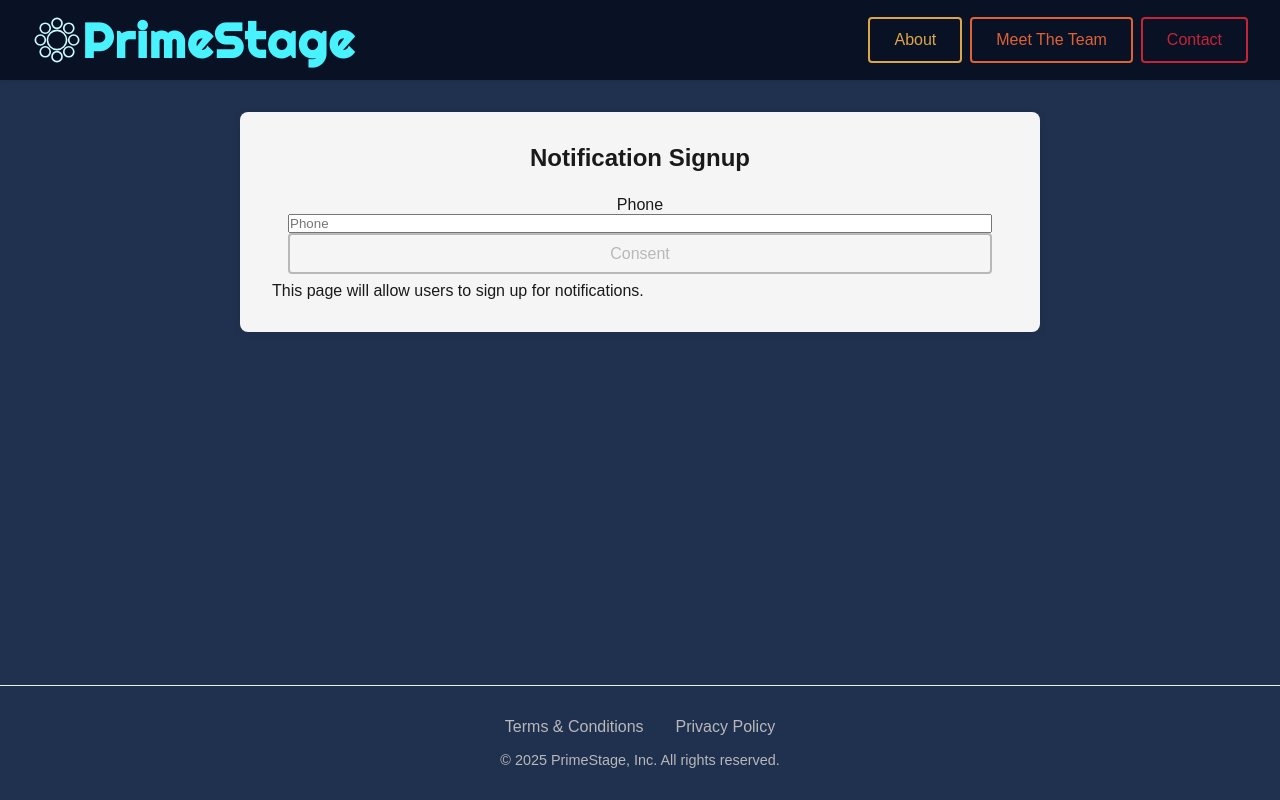
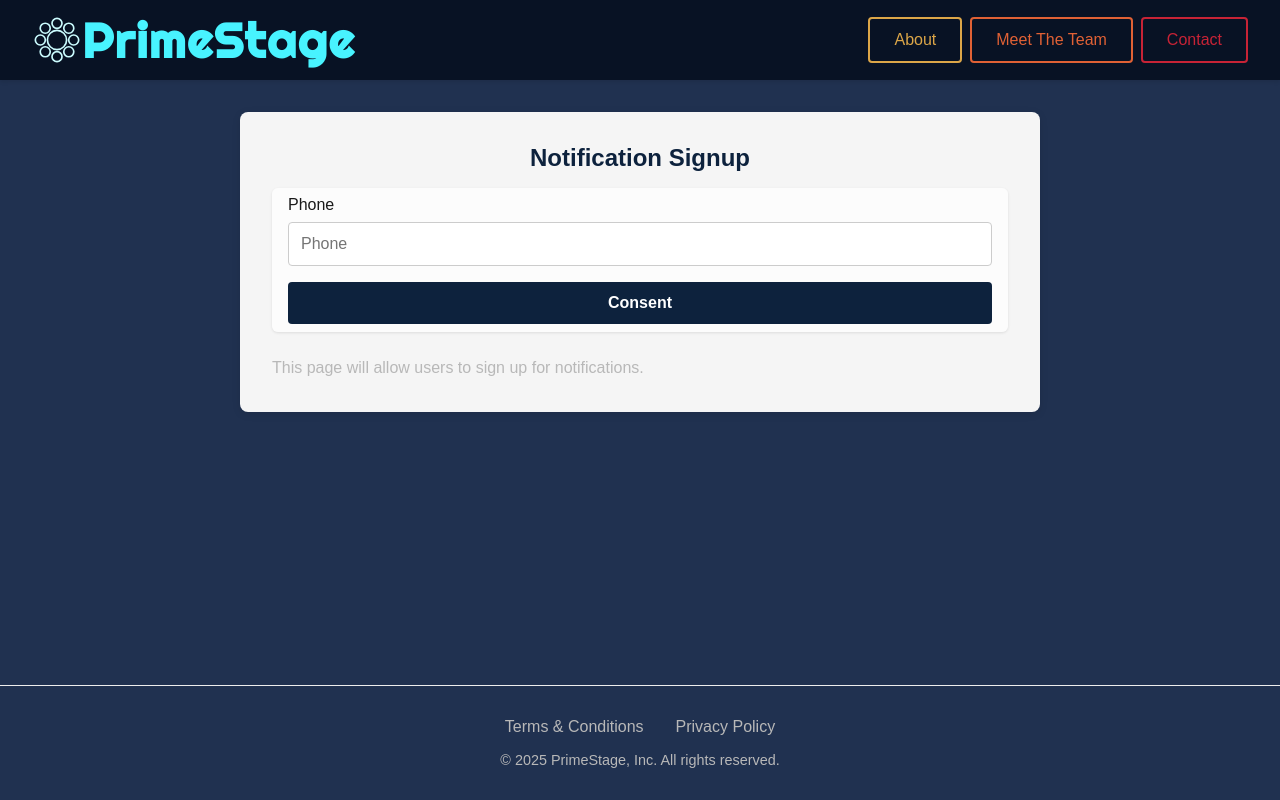
Before and after one commit to primestageprime/MarketingPortal, a SvelteKit app: page /notification in a window 1280 px wide. Built offline with nearby package versions, Linux system fonts and the light colour scheme.

Commit message:
added styling

```diff
--- a/src/routes/notification/+page.svelte
+++ b/src/routes/notification/+page.svelte
@@ -35,5 +35,51 @@
 
   h2 {
     margin-bottom: 1rem;
+    color: var(--color-primary, #333);
+    font-weight: 600;
+  }
+
+  .contact-form {
+    margin-bottom: 1.5rem;
+    background-color: rgba(255, 255, 255, 0.7);
+    border-radius: 6px;
+    box-shadow: 0 1px 3px rgba(0, 0, 0, 0.1);
+  }
+
+  input[type="tel"] {
+    padding: 0.75rem;
+    border: 1px solid #ccc;
+    border-radius: 4px;
+    font-size: 1rem;
+    width: 100%;
+    margin-bottom: 1rem;
+  }
+
+  label {
+    display: block;
+    margin-bottom: 0.5rem;
+    font-weight: 500;
+    text-align: left;
+  }
+
+  .button-secondary-white {
+    padding: 0.75rem 1.5rem;
+    background-color: var(--color-primary, #0056b3);
+    color: white;
+    border: none;
+    border-radius: 4px;
+    font-size: 1rem;
+    font-weight: 600;
+    cursor: pointer;
+    transition: background-color 0.2s;
+  }
+
+  .button-secondary-white:hover {
+    background-color: var(--color-primary-dark, #003d7a);
+  }
+
+  p {
+    color: var(--color-text-secondary, #666);
+    line-height: 1.5;
   }
 </style>
```
